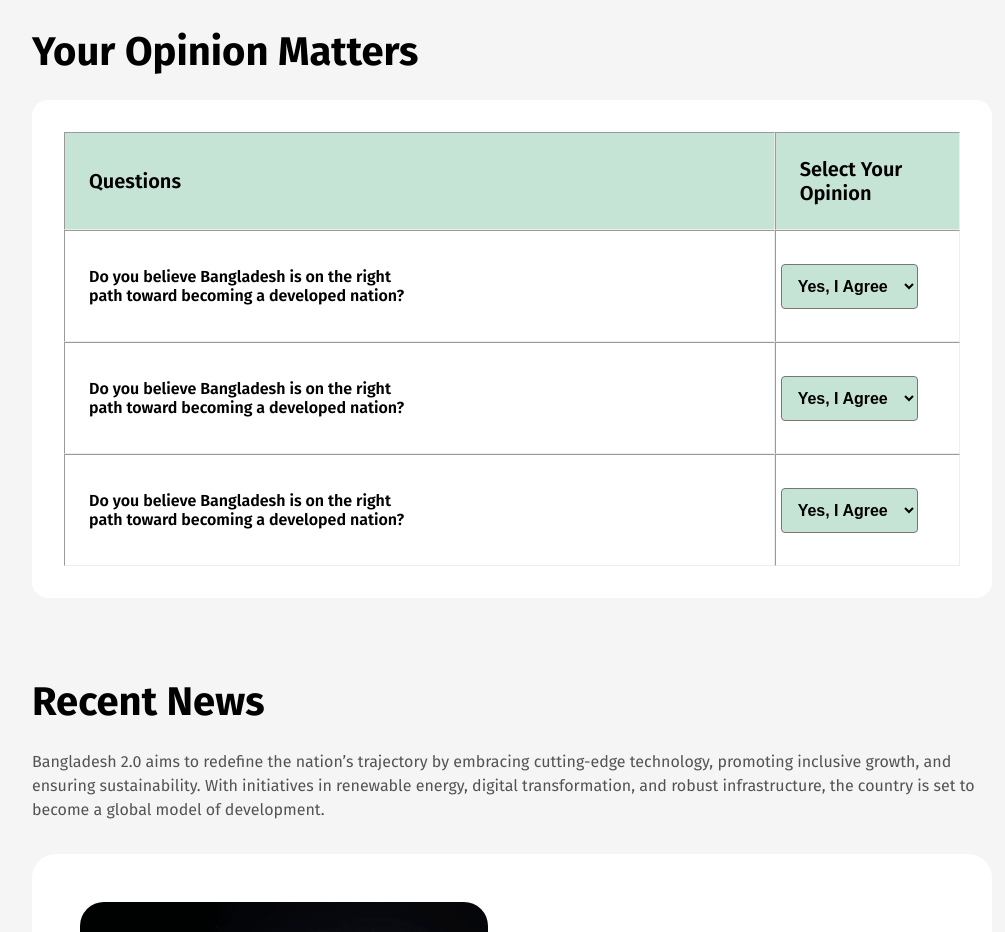
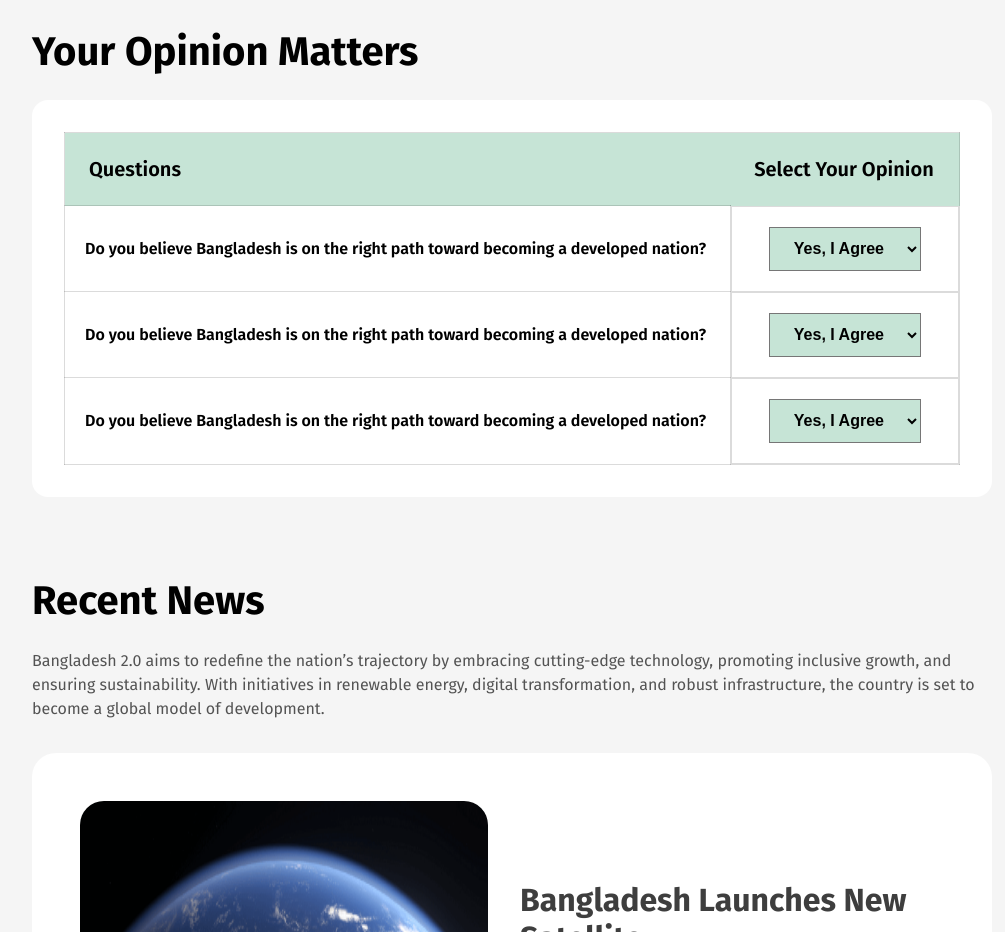
Before and after one commit to Rafi-Shariar/PH-A1-Bangladesh-2.0, a plain HTML site: page index.html in a window 1280 px wide. Shown: the part 2240-3172 px from the top of the page, without its empty margins (128-1133 px from the left). Drawn offline with Linux system fonts and the light colour scheme.

Commit message:
table fixed

```diff
--- a/index.html
+++ b/index.html
@@ -23,7 +23,7 @@
                     vision and challenges in New Bangladesh.</h2>
                 <button class="btn banner-btn">Explore New Bangladesh</button>
             </div>
-            <img src="../assets/hero.png" alt="Banner Image">
+            <img src="./assets/hero.png" alt="Banner Image">
 
         </section>
 
@@ -101,31 +101,31 @@
         <section class="Your-Opinion_Matters">
             <h2>Your Opinion Matters</h2>
             <div class="YOM-table">
-                <table border="1" cellpadding = "5" cellspacing="0">
+                <table >
                     <thead>
                         <tr>
                             <th>Questions</th>
-                            <th>Select Your Opinion</th>
+                            <th id="th-unique">Select Your Opinion</th>
                         </tr>
                     </thead>
                     <body>
                         <tr class="table-val">
                             <td class="ques">Do you believe Bangladesh is on the right path toward becoming a developed nation?</td>
-                            <td ><select name="select" id="select">
+                            <td class="ans"><select name="select" id="select">
                                 <option value="Yes">Yes, I Agree</option>
                                 <option value="No">Disagree</option>
                             </select></td>
                         </tr>
                         <tr class="table-val">
                             <td class="ques">Do you believe Bangladesh is on the right path toward becoming a developed nation?</td>
-                            <td ><select name="select" id="select">
+                            <td class="ans"><select name="select" id="select">
                                 <option value="Yes">Yes, I Agree</option>
                                 <option value="No">Disagree</option>
                             </select></td>
                         </tr >
                         <tr class="table-val">
                             <td class="ques">Do you believe Bangladesh is on the right path toward becoming a developed nation?</td>
-                            <td ><select name="select" id="select">
+                            <td class="ans"><select name="select" id="select">
                                 <option value="Yes">Yes, I Agree</option>
                                 <option value="No">Disagree</option>
                             </select></td>
--- a/style.css
+++ b/style.css
@@ -241,7 +241,7 @@
 
 
 /* Your Opinion Matters - Table */
-.Your-Opinion_Matters h2{
+ .Your-Opinion_Matters h2{
     font-size: 40px;
     font-weight: 700;
     margin-bottom: 24px;
@@ -254,35 +254,55 @@
     padding: 32px;
 }
 
-.YOM-table table{
 
-    border: 0;
+table{
+    width: 100%;
 
 }
 
+table,th ,.ques , td{
+    border: 1px solid rgba(14, 14, 14, 0.15);
+    border-collapse: collapse;
+
+}
 th{
+    text-align: start;
     font-size: 20px;
     font-weight: 600;
-    text-align: start;
-    background: #C6E4D6;
     padding: 24px;
 }
 
-.ques{
-    padding: 36px 357px 36px 24px;
+thead tr{
+    background: #C6E4D6;
+}
+
+.table-val .ques{
+    padding: 20px;
     font-size: 16px;
     font-weight: 600;
 }
 
+.ans{
+    padding: 20px;
+    display: flex;
+    align-items: center;
+    justify-content: center;
+}
+
 select{
+    width: 152px;
+    height: 44px;
     font-size: 16px;
     font-weight: 600;
-    text-align: start;
     background: #C6E4D6;
-    padding: 12px;
-    border-radius: 4px;
+    text-align: center;
+}
 
+th{
+    border:none;
 }
+
+
 
 
 /* Recent News */
```
